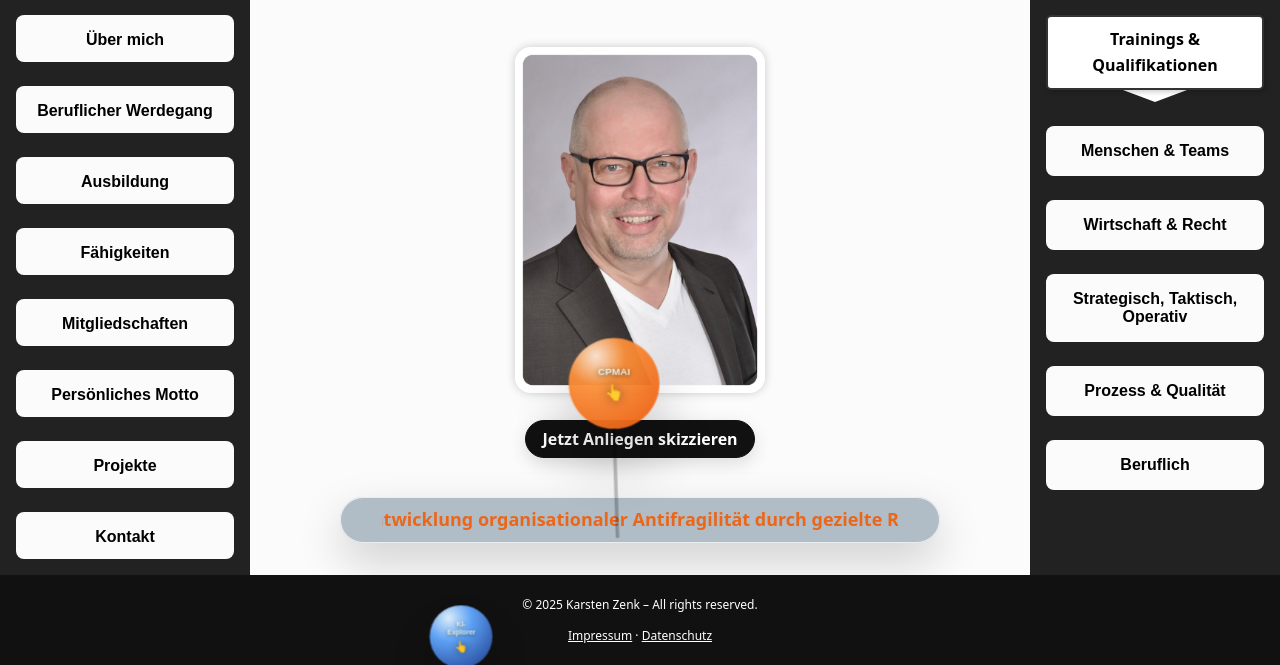
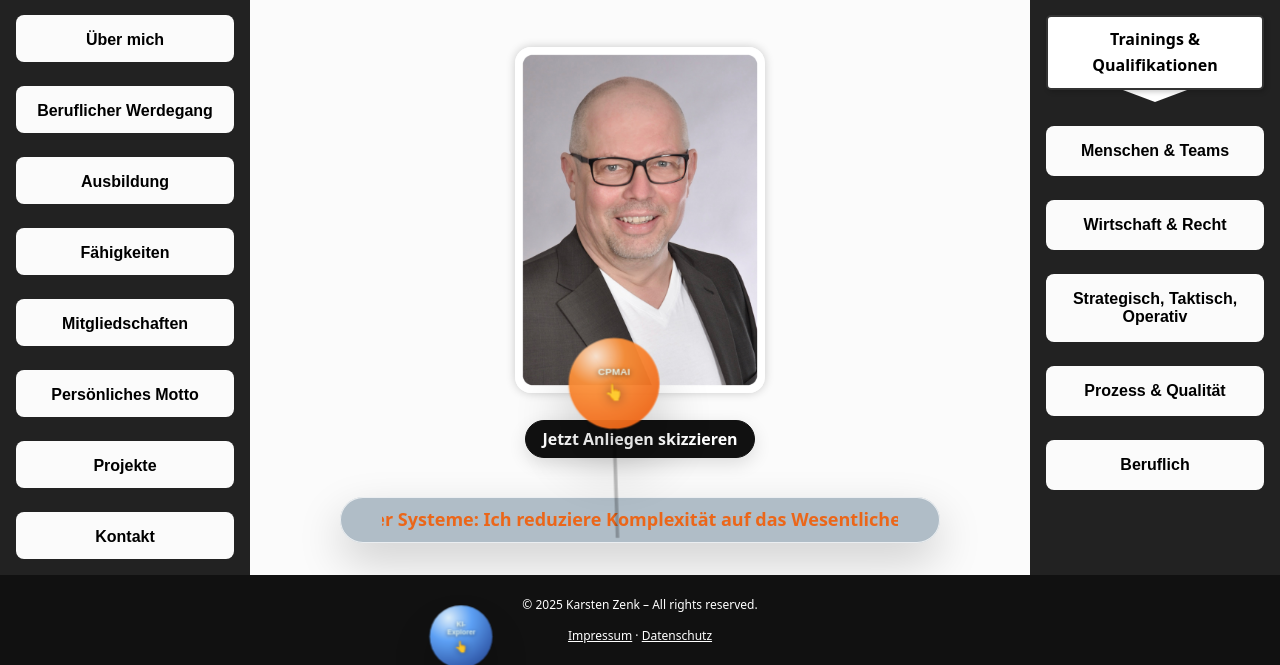
Before and after one commit to karsten2025/Karport2025, a Flask app: page / in a window 1280 px wide. Shown: the part 229-894 px from the top of the page. Run offline with Flask 3, Linux system fonts and the light colour scheme.

Commit message:
Update news ticker DE/EN

```diff
--- a/templates/partials/ticker.de.html
+++ b/templates/partials/ticker.de.html
@@ -1,9 +1,8 @@
 <div class="ticker__content">
   <span class="ticker__item">
-    Karsten Zenk – Dipl.-Ing.(FH)-PMP®-PMI-ACP®-PMI-PMOCP™-PMI-CPMAI™:
-    Entwicklung organisationaler Antifragilität durch gezielte Reduktion von
-    Komplexität und die Auflösung historischer Pfadabhängigkeiten mittels
-    effizienter Self-Governance.
+    Karsten Zenk – Dipl.-Ing.(FH) | PMI Certified Professional: Gestaltung
+    robuster Systeme: Ich reduziere Komplexität auf das Wesentliche und
+    verwandle historische Altlasten in operative Handlungsfähigkeit.
   </span>
   <!-- Unsichtbare „Pause“ am Ende -->
   <span class="ticker__space" aria-hidden="true"></span>
--- a/templates/partials/ticker.en.html
+++ b/templates/partials/ticker.en.html
@@ -1,8 +1,8 @@
 <div class="ticker__content">
   <span class="ticker__item">
-    News ticker: Cultivating organizational antifragility by systematically
-    reducing complexity and dissolving legacy path dependencies through
-    efficient self-governance.
+    Karsten Zenk – Dipl.-Ing.(FH) | PMI Certified Professional: Designing Robust
+    Systems: I reduce complexity to the essential and transform historical
+    legacies into operational capability.
   </span>
   <!-- Invisible gap at the end -->
   <span class="ticker__space" aria-hidden="true"></span>
```
